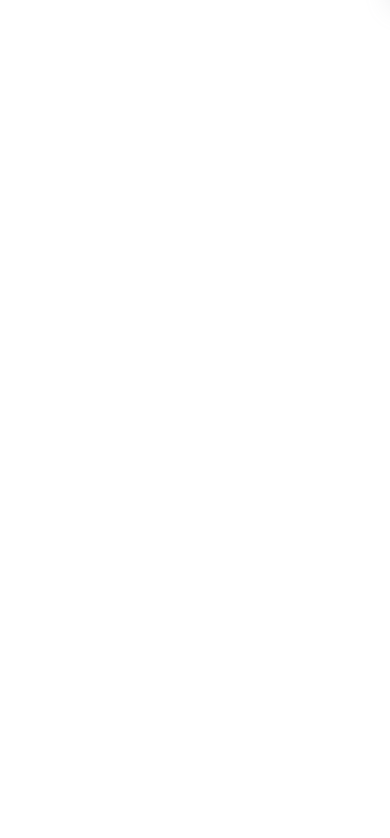
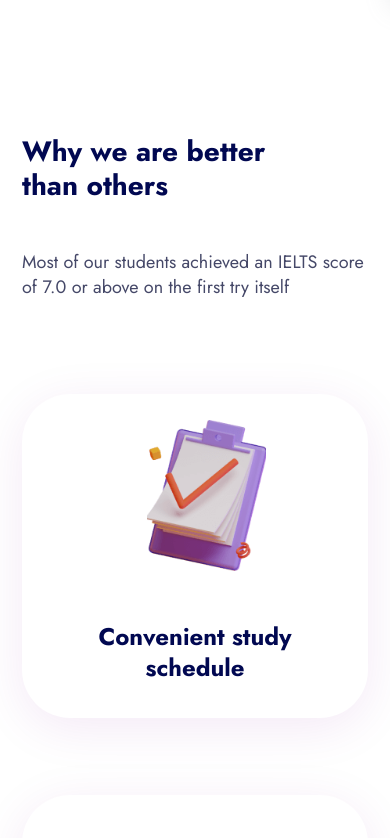
Before and after one commit to AzizRakhim/Foxford, a React (Create React App) app: page / in a window 390 px wide. Shown: the part 844-1682 px from the top of the page. Before the commit the page ends 994 px from the top, so only its background shows below. Built offline with nearby package versions, Linux system fonts and the light colour scheme.

Commit message:
refactor: better section`s responsiveness is done

```diff
--- a/src/App.jsx
+++ b/src/App.jsx
@@ -16,8 +16,8 @@ function App() {
       <Route path="/" element={
         <>
           <Hero />
-          {/* <Better />
-          <Reverse />
+          <Better />
+          {/* <Reverse />
           <Plans />
           <Advantages />
           <Results />
--- a/src/components/Better/Better.scss
+++ b/src/components/Better/Better.scss
@@ -82,3 +82,63 @@
   max-width: 180px;
   padding-left: 44px;
 }
+
+@media screen and (max-width: 1250px) {
+  .better__list{
+    grid-template-columns: repeat(2, 1fr);
+
+    img{
+      width: 50%;
+      height: 100%;
+      object-fit: cover;
+    }
+  }
+
+  .better__item{
+    margin-bottom: 20px !important;
+    margin-top: 0 !important;
+
+    & > div{
+      display: flex;
+      justify-content: center;
+    }
+
+    .better__item-title{
+      max-width: 100%;
+      text-align: center;
+      padding-left: 0;
+    }
+  }
+}
+
+@media screen and (max-width: 992px) {
+  .better__list-title{
+    font-size: 38px;
+  }
+}
+
+@media screen and (max-width: 768px) {
+  .better__list-title{
+    font-size: 28px;
+  }
+
+  .better__list{
+    grid-template-columns: repeat(1, 1fr);
+
+    img{
+      width: 30%;
+      height: 100%;
+      object-fit: cover;
+    }
+  }
+}
+
+@media screen and (max-width: 576px) {
+  .better__list{
+    img{
+      width: 60%;
+      height: 100%;
+      object-fit: cover;
+    }
+  }
+}
```
